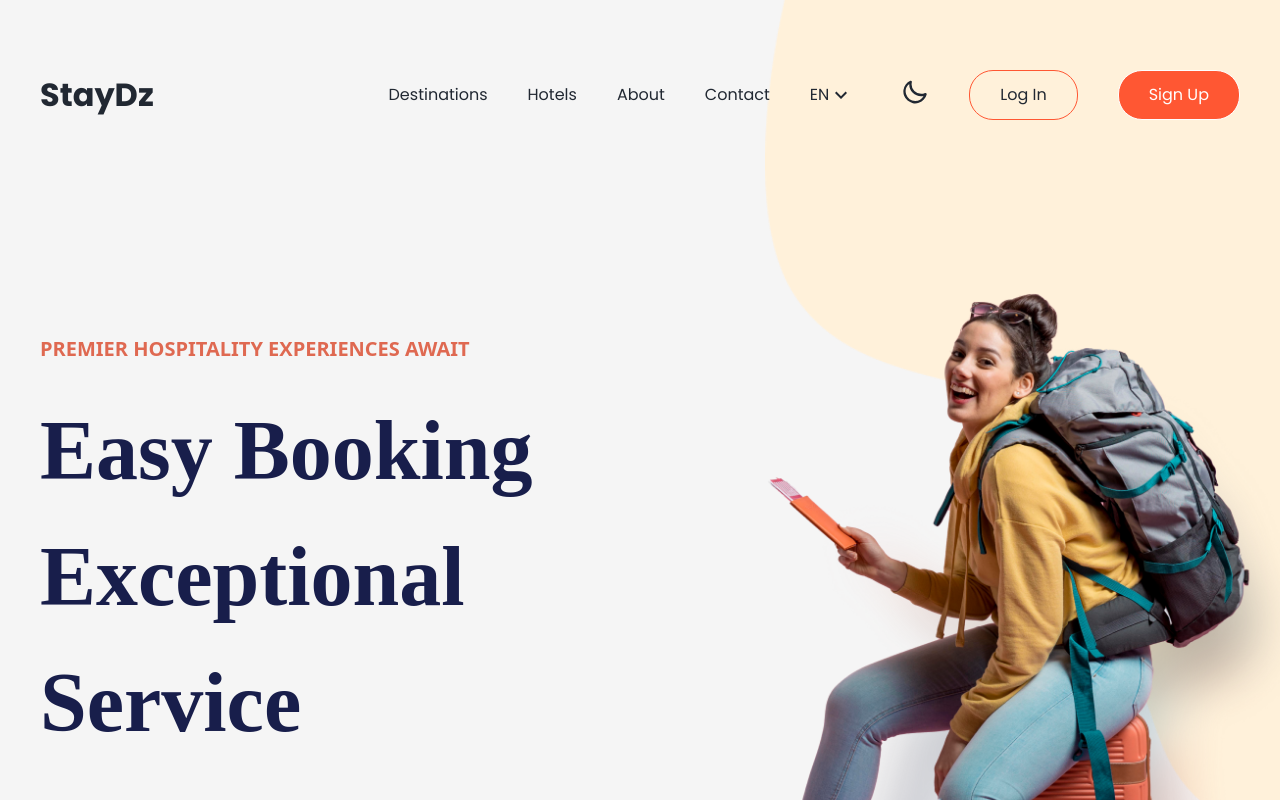
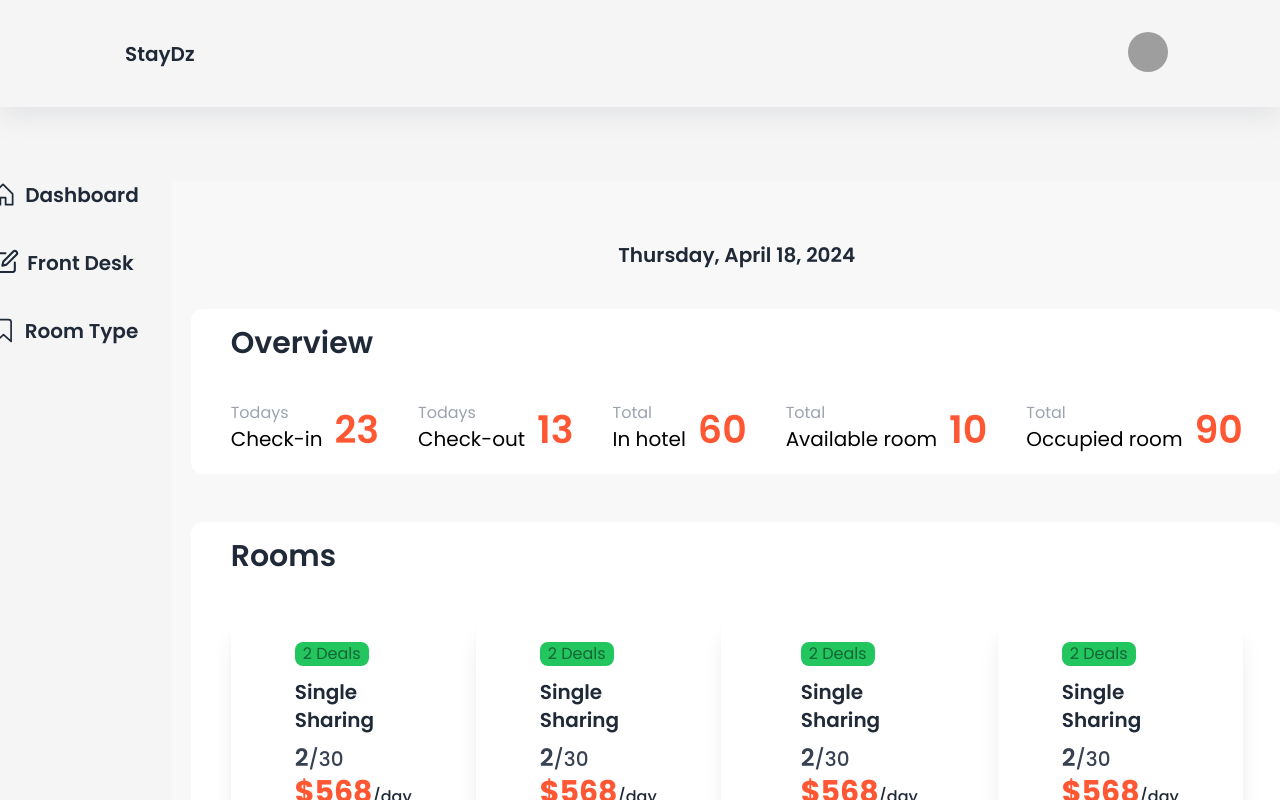
Before and after one commit to chikhaouiMohammed/miniProjet, a React (Vite) app: page / in a window 1280 px wide. Shown: the top 800 px of the page. Built offline with nearby package versions, Linux system fonts and the light colour scheme; grey boxes are pictures that could not be loaded; a web font is replaced by a local one.

Commit message:
latest update so i can push to github

```diff
--- a/src/App.jsx
+++ b/src/App.jsx
@@ -37,7 +37,7 @@ function App() {
   return (
     <div>
       <Routes>
-        <Route path="/" element={<Landing/>} />
+        <Route path="/" element={<HotelOwner/>} />
         <Route path="/login" element={<SignIn/>} />
         <Route path="/register" element={<SignUp/>} />
       </Routes>
--- /dev/null
+++ b/src/Data/Firebase.jsx
@@ -0,0 +1,9 @@
+import React from 'react'
+
+function Firebase() {
+  return (
+    <div>Firebase</div>
+  )
+}
+
+export default Firebase
--- a/src/components/Footer/Footer.jsx
+++ b/src/components/Footer/Footer.jsx
@@ -8,7 +8,7 @@ import logo from '../../images/Home/Footer/Logo.png'
 function Footer() {
   return (
     <footer className=" container mx-auto px-[40px] font-poppins py-[100px] text-[#5E6282] font-medium">
-        <div className='flex justify-center gap-[83px] items-center'>
+        <div className='flex justify-between items-center'>
             {/* logo */}
             <div className=' flex flex-col justify-center gap-10 items-center'>
                 <div><img src={logo} alt="" /></div>
--- a/src/pages/HotelOwner/HotelOwner.jsx
+++ b/src/pages/HotelOwner/HotelOwner.jsx
@@ -25,14 +25,11 @@ function HotelOwner() {
     <div className=' font-poppins'>
 
         <header className='w-full px-[100px] py-[20px] flex justify-between items-center mb-[74px] box-shadow'>
-          <div className="navbar bg-base-100">
+          <div className="navbar bg-transparent">
             <div className="flex-1">
               <a className="btn btn-ghost text-xl">StayDz</a>
             </div>
             <div className="flex-none gap-2">
-              <div className="form-control">
-                <input type="text" placeholder="Search" className="input input-bordered w-24 md:w-auto" />
-              </div>
               <div className="dropdown dropdown-end">
                 <div tabIndex={0} role="button" className="btn btn-ghost btn-circle avatar">
                   <div className="w-10 rounded-full">
--- a/src/pages/HotelSearch/HotelSearch.jsx
+++ b/src/pages/HotelSearch/HotelSearch.jsx
@@ -110,7 +110,7 @@ function HotelSearch() {
   return (
     <div className='font-poppins text-mainTextColor'>
         <header className='w-full px-[100px] py-[20px] flex justify-between items-center box-shadow'>
-            <div className="navbar bg-base-100">
+            <div className="navbar bg-transparent">
                 <div className="flex-1">
                     <a className="btn btn-ghost text-xl">StayDz</a>
                 </div>
```
